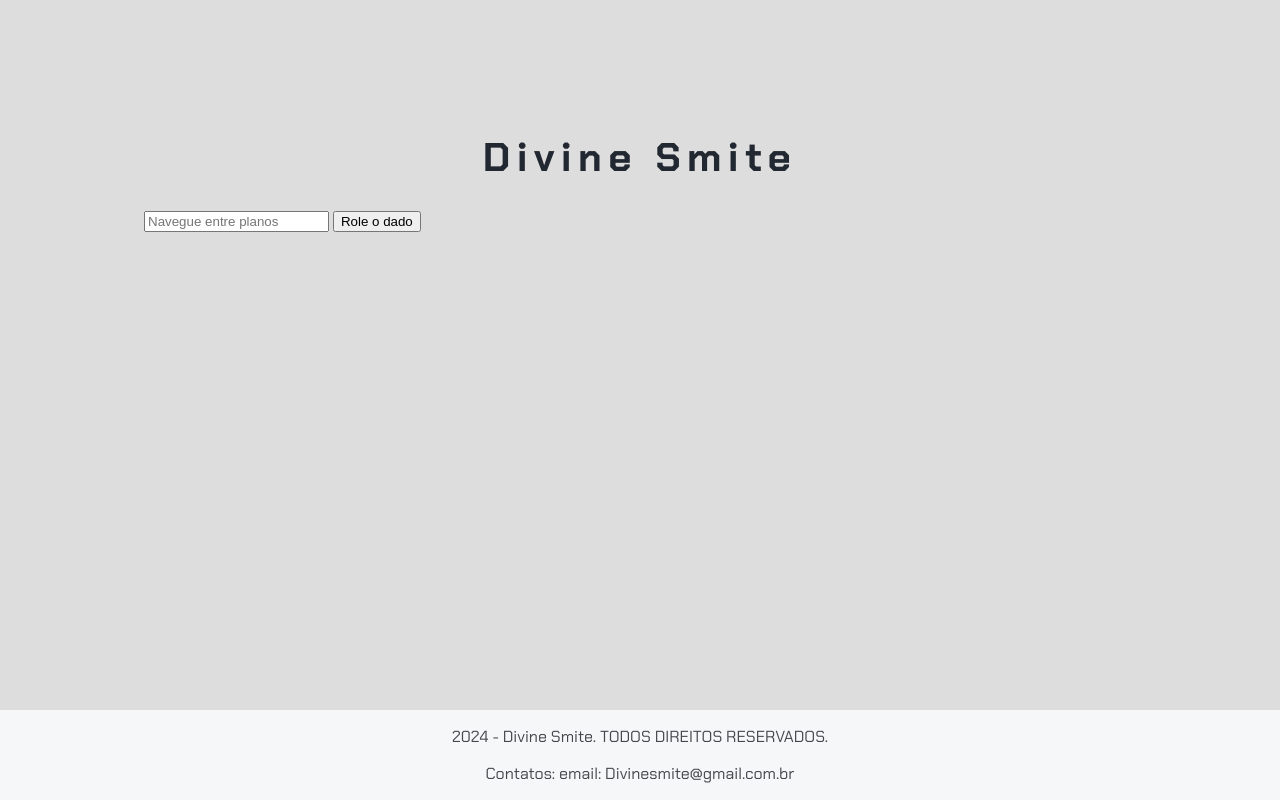
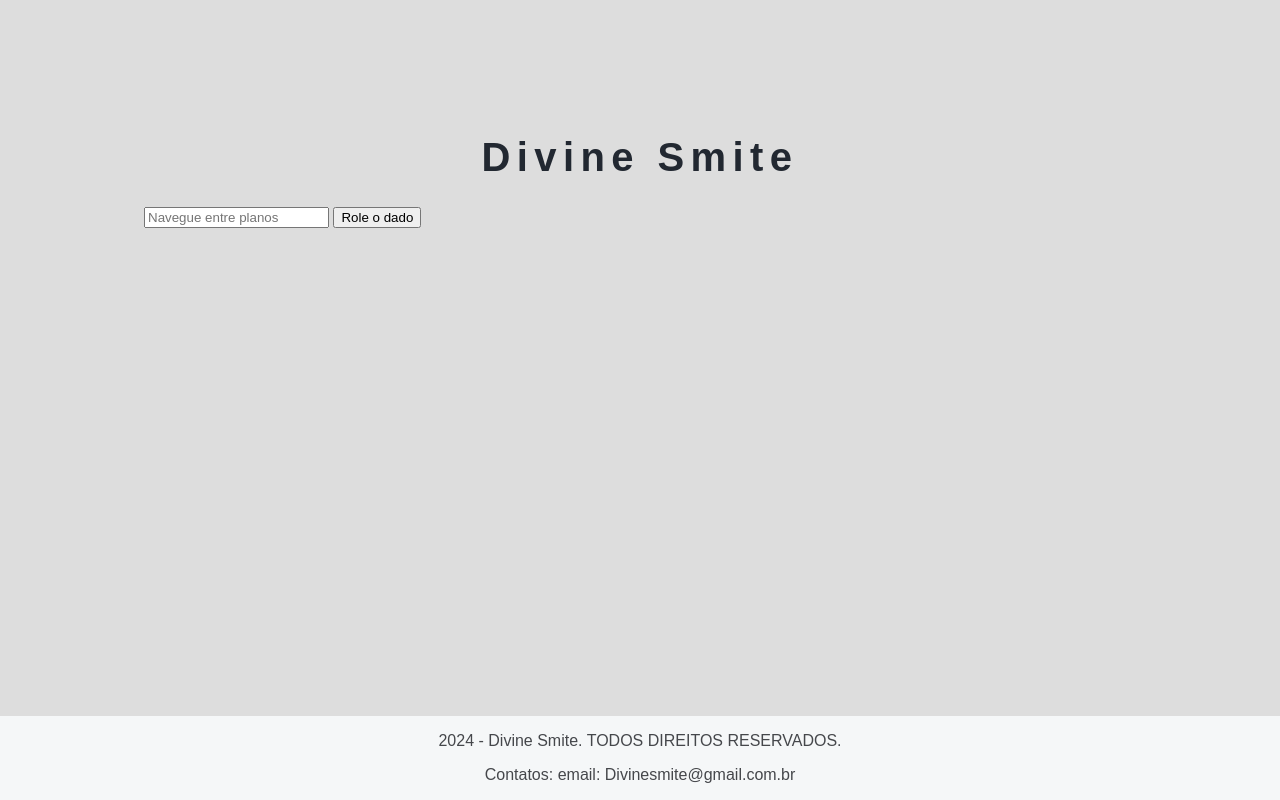
Before and after one commit to LuisGuilherme-98/Divene-smite, a plain HTML site: page Index.html in a window 1280 px wide. Drawn offline with Linux system fonts and the light colour scheme.

Commit message:
Update styles.css

```diff
--- a/styles.css
+++ b/styles.css
@@ -1,6 +1,3 @@
-/* Importa a fonte Chakra Petch do Google Fonts */
-@import url('https://fonts.googleapis.com/css2?family=Chakra+Petch:ital,wght@0,300;0,400;0,500;0,600;0,700;1,300;1,400;1,500;1,600;1,700&display=swap');
-
 /* Estiliza o corpo da página */
 body {
     font-family: "Chakra Petch", sans-serif; /* Define a fonte padrão */
```
